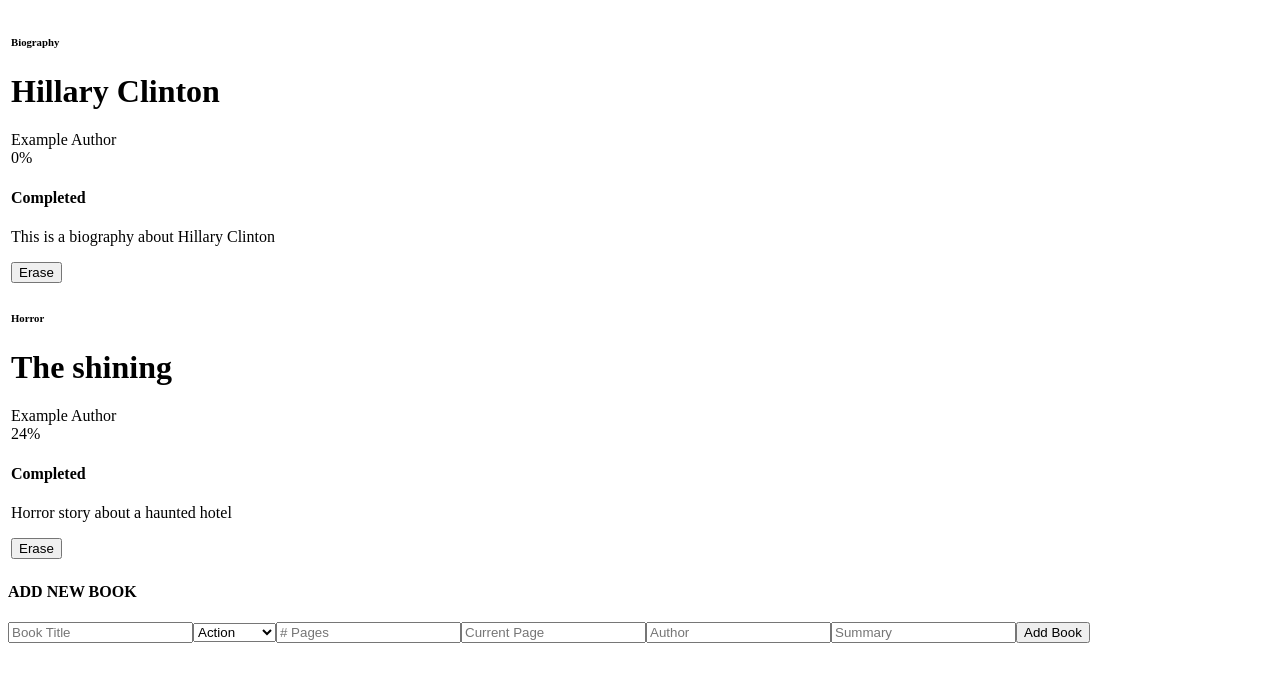
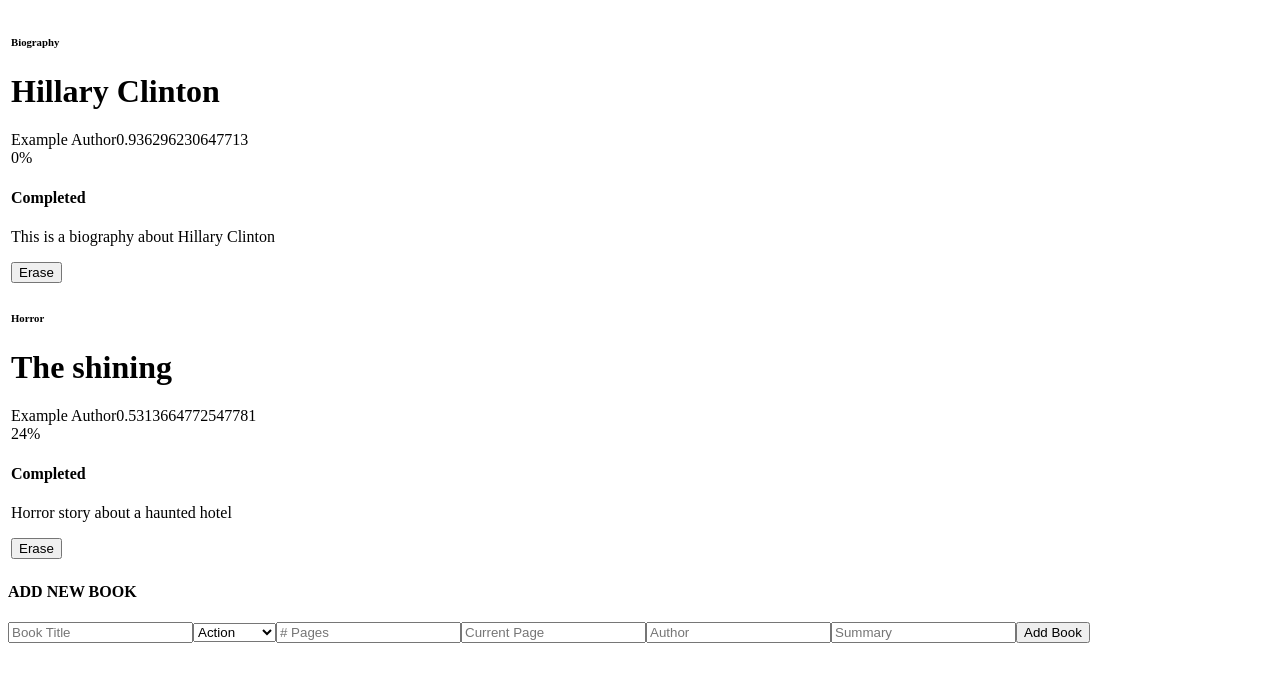
Before and after one commit to mcastorena0316/Bookstore_CMS, a React (Create React App) app: page / in a window 1280 px wide. Shown: the top 682 px of the page. Built offline with nearby package versions, Linux system fonts and the light colour scheme.

Commit message:
feat(BOOK): Add ID to View  On branch milestone2  Changes to be committed: 	modified:   src/components/Book.js 	modified:   src/containers/BooksList.js

```diff
--- a/src/components/Book.js
+++ b/src/components/Book.js
@@ -11,7 +11,7 @@ import PropTypes from 'prop-types';
  */
 const Book = props => {
   const {
-    category, title, author, pages, progress, summary,
+    id, category, title, author, pages, progress, summary,
   } = props;
   const calculateProgress = (numerator, denominator) => {
     if (denominator === 0) return 0;
@@ -23,6 +23,7 @@ const Book = props => {
         <h6>{category}</h6>
         <h1>{title}</h1>
         <span>{author}</span>
+        <span>{id}</span>
       </div>
       <div className="progress">
         <div className="ring" />
@@ -43,6 +44,7 @@ const Book = props => {
 };
 
 Book.defaultProps = {
+  id: 0,
   category: 'Action',
   title: 'Example Title',
   author: 'Example Author',
@@ -52,6 +54,7 @@ Book.defaultProps = {
 };
 
 Book.propTypes = {
+  id: PropTypes.number,
   category: PropTypes.string,
   title: PropTypes.string,
   author: PropTypes.string,
--- a/src/containers/BooksList.js
+++ b/src/containers/BooksList.js
@@ -33,6 +33,7 @@ class BooksList extends Component {
               <tr key={book.id}>
                 <td>
                   <Book
+                    id={book.id}
                     category={book.category}
                     title={book.title}
                     pages={book.pages}
```
